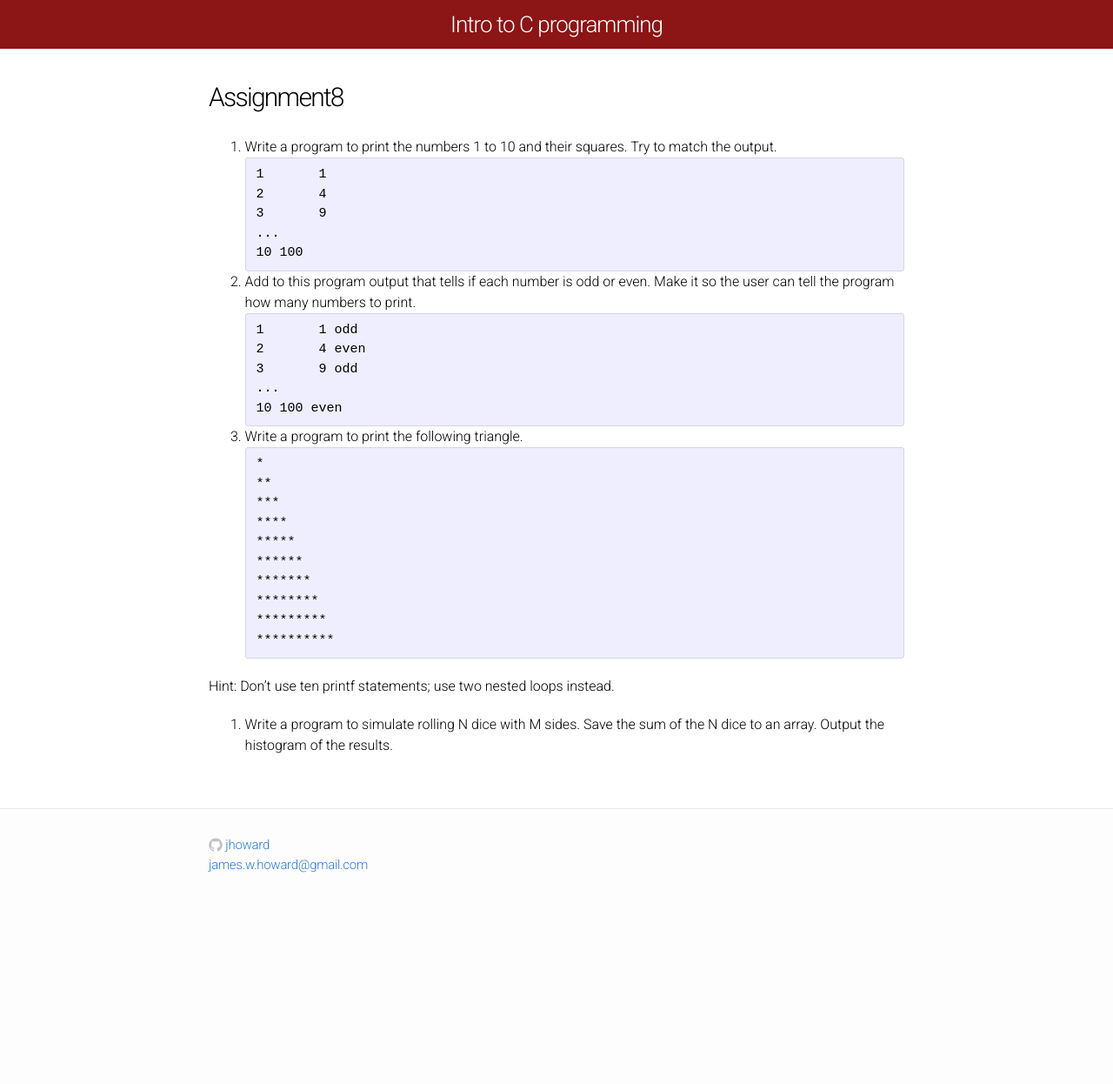
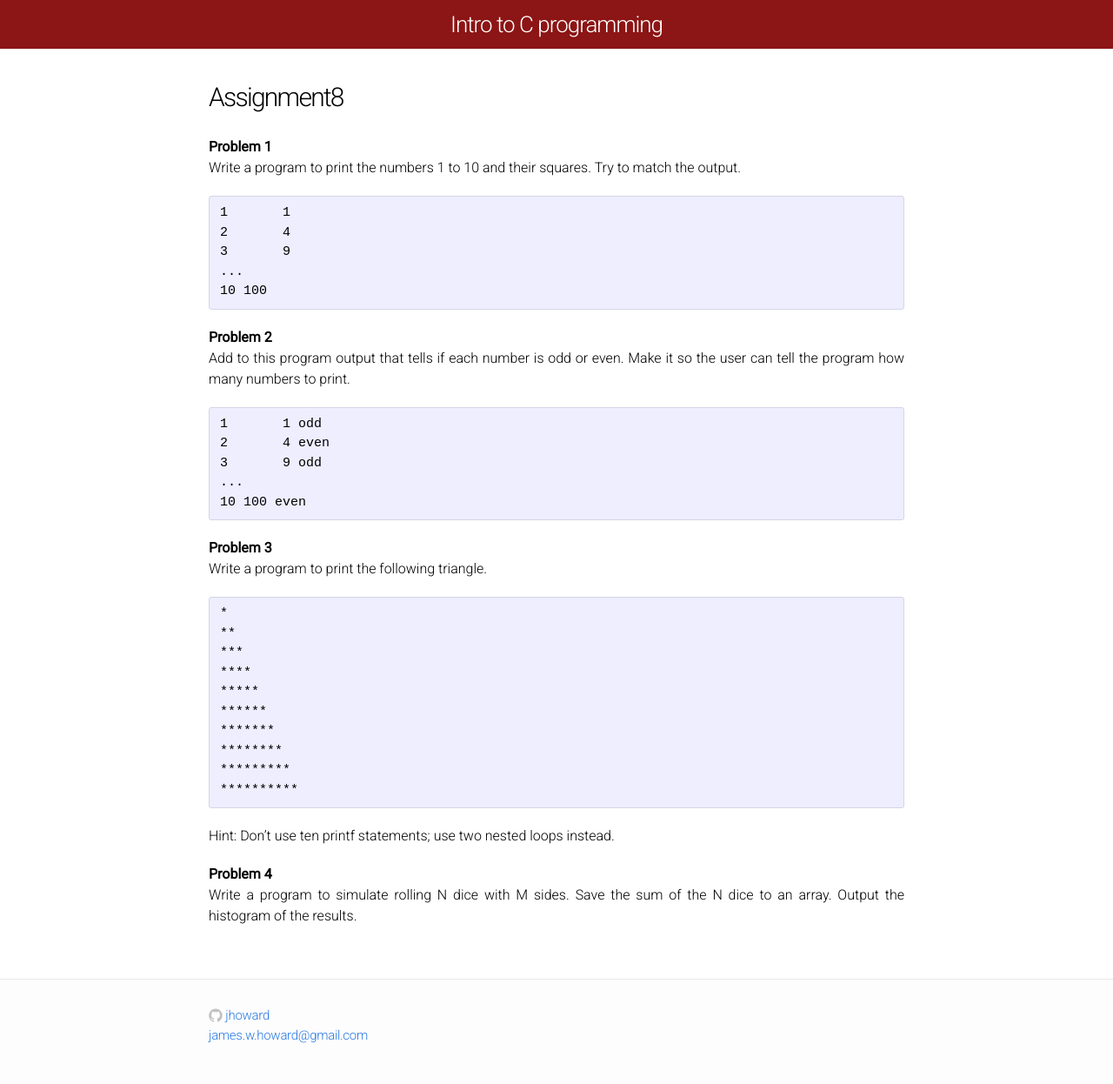
Before and after one commit to jhoward/jhoward.github.io, a Jekyll site: the page built from _posts/assignments/2016-05-05-assignment8.md, in a window 1280 px wide. Shown: the whole page at 87% size. Built offline with Jekyll 4.4.1, drawn with Linux system fonts in a browser that asks for light colours; Markdown is read by kramdown in place of the engine named in the settings; before the commit the page ends 1050 px from its top, so only the background shows below that.

Commit message:
changed dumb mistake

````diff
--- a/_posts/assignments/2016-05-05-assignment8.md
+++ b/_posts/assignments/2016-05-05-assignment8.md
@@ -5,7 +5,9 @@ permalink: /assignment8/
 categories: assignment
 ---
 
-1. Write a program to print the numbers 1 to 10 and their squares.  Try to match the output.
+**Problem 1** <br>
+Write a program to print the numbers 1 to 10 and their squares.  Try to match the output.
+
 ```
 1	1
 2	4
@@ -14,7 +16,9 @@ categories: assignment
 10 100
 ```
 
-2. Add to this program output that tells if each number is odd or even.  Make it so the user can tell the program how many numbers to print.
+**Problem 2** <br>
+Add to this program output that tells if each number is odd or even.  Make it so the user can tell the program how many numbers to print.
+
 ```
 1	1 odd
 2	4 even
@@ -24,7 +28,9 @@ categories: assignment
 ```
 
 
-3. Write a program to print the following triangle.
+**Problem 3** <br>
+Write a program to print the following triangle.
+
 ```
 *
 **
@@ -40,4 +46,5 @@ categories: assignment
 
 Hint: Don't use ten printf statements; use two nested loops instead.
 
-4. Write a program to simulate rolling N dice with M sides.  Save the sum of the N dice to an array.  Output the histogram of the results.
+**Problem 4** <br>
+Write a program to simulate rolling N dice with M sides.  Save the sum of the N dice to an array.  Output the histogram of the results.
````
